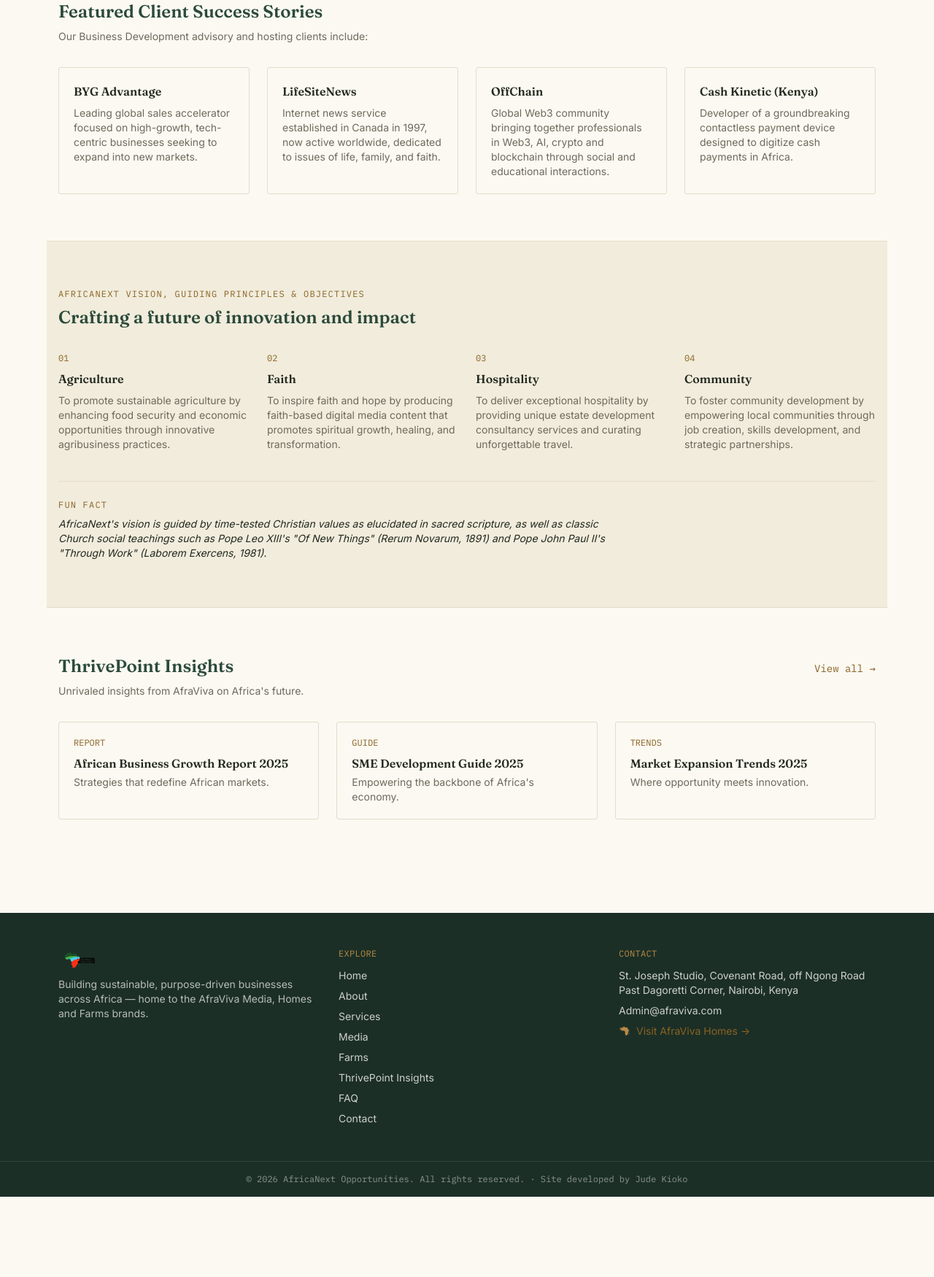
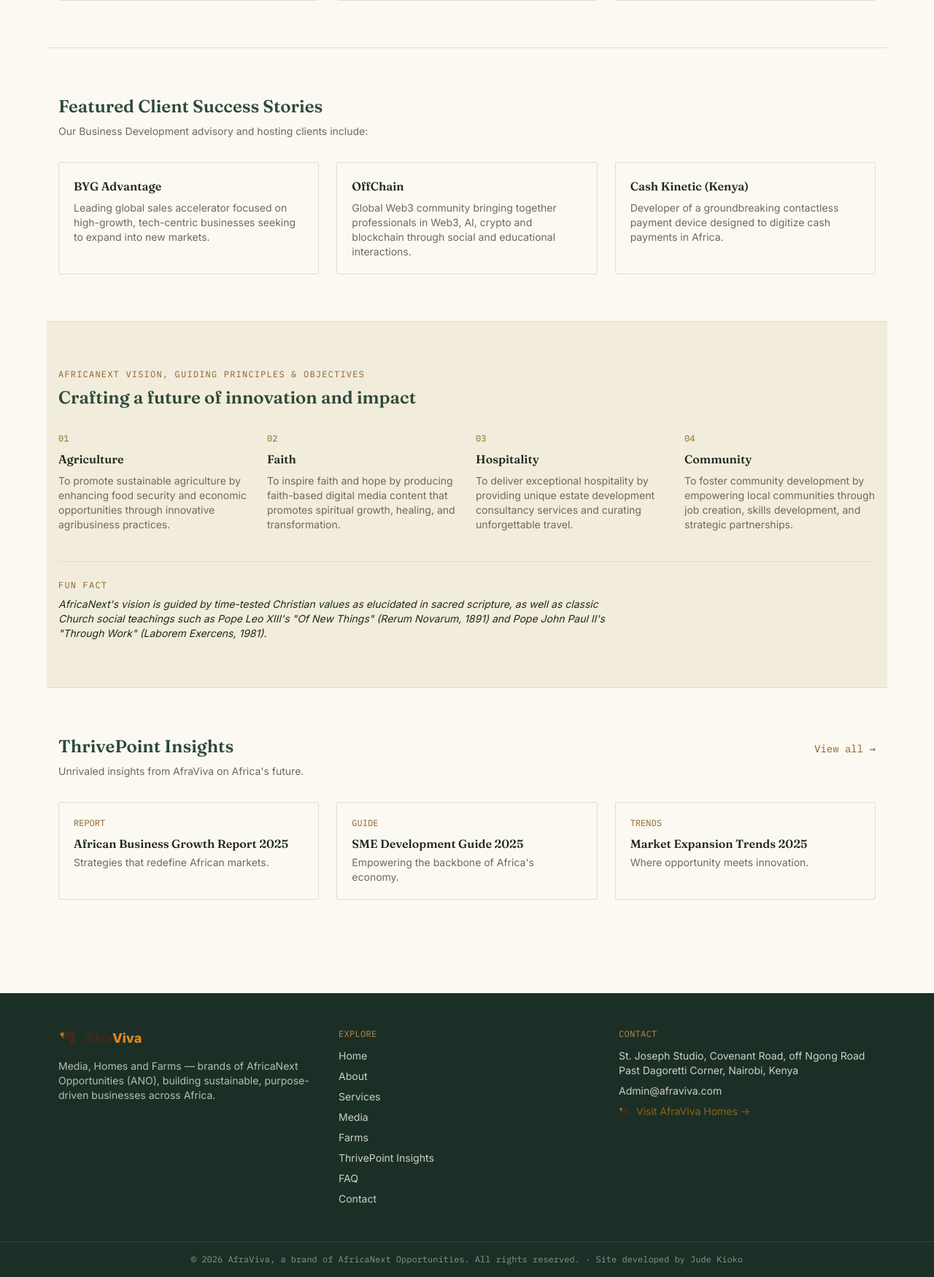
Before and after one commit to judekioko/afraviva-platform, a Django app: page / in a window 1280 px wide. Shown: the part 2257-4007 px from the top of the page at 73% size. Before the commit the page ends 3897 px from the top, so only its background shows below. Run offline with Django 5.2, Linux system fonts and the light colour scheme; data comes from the database, SQL or seed files in the repository; style sheets or scripts are compiled from the project's sources.

Commit message:
Restore AfraViva as the site's primary identity, per the real logo
Reverts the AfricaNext Opportunities top-level rebrand: header, footer,
page titles and admin dashboard are back to plain "AfraViva" (no
Media/Farms/Homes suffix), matching the user-supplied reference image
of the actual AfraViva Media logo concept.

Rebuilt the AfraViva mark with the real documented brand colors (brown
#3E2A1B continent, orange #E2861F sunburst, from homes.afraviva.com's
own logo-mark-notes.txt) instead of this project's forest/gold theme.
Added a combined mark+wordmark+subtitle partial (_afraviva_logo.html)
so Media/Farms pages show "AfraViva" with a "Media"/"Farms" subtitle,
exactly matching the reference logo's layout — the discipline name
only appears on that discipline's own pages, not site-wide.

AfricaNext Opportunities (ANO) stays mentioned as the parent company in
body copy (About, footer fine print) — just no longer the primary
title/logo.

Moved LifeSiteNews out of the generic "Featured Client Success
Stories" list (Business Development context) into a "Media Partner"
callout under AfraViva Media specifically, since it's a media house,
not a generic accelerator client.

Co-Authored-By: Claude Sonnet 5 <noreply@anthropic.com>

```diff
--- a/corporate/admin.py
+++ b/corporate/admin.py
@@ -2,9 +2,9 @@ from django.contrib import admin
 
 from .models import FAQItem, TeamMember
 
-admin.site.site_header = "AfricaNext Opportunities Admin"
-admin.site.site_title = "AfricaNext Opportunities Admin"
-admin.site.index_title = "Content management — AfraViva Media, Farms, Homes and corporate"
+admin.site.site_header = "AfraViva Admin"
+admin.site.site_title = "AfraViva Admin"
+admin.site.index_title = "AfraViva content management"
 
 
 @admin.register(FAQItem)
--- a/corporate/templates/corporate/about.html
+++ b/corporate/templates/corporate/about.html
@@ -1,5 +1,5 @@
 {% extends "base.html" %}
-{% block title %}About — AfricaNext Opportunities{% endblock %}
+{% block title %}About — AfraViva{% endblock %}
 {% block meta_description %}AfraViva is the brand of AfricaNext Opportunities (ANO) — building sustainable, purpose-driven businesses across agribusiness, media, homes and community development in Africa.{% endblock %}
 
 {% block content %}
--- a/corporate/templates/corporate/contact.html
+++ b/corporate/templates/corporate/contact.html
@@ -1,5 +1,5 @@
 {% extends "base.html" %}
-{% block title %}Contact — AfricaNext Opportunities{% endblock %}
+{% block title %}Contact — AfraViva{% endblock %}
 {% block meta_description %}Get in touch with AfraViva — offices in Nairobi (Kenya) and Kampala (Uganda).{% endblock %}
 
 {% block content %}
--- a/corporate/templates/corporate/faq.html
+++ b/corporate/templates/corporate/faq.html
@@ -1,5 +1,5 @@
 {% extends "base.html" %}
-{% block title %}FAQ — AfricaNext Opportunities{% endblock %}
+{% block title %}FAQ — AfraViva{% endblock %}
 
 {% block content %}
 <section class="max-w-3xl mx-auto px-4 py-16">
--- a/corporate/templates/corporate/home.html
+++ b/corporate/templates/corporate/home.html
@@ -1,5 +1,5 @@
 {% extends "base.html" %}
-{% block title %}AfricaNext Opportunities — Where the World Meets Africa{% endblock %}
+{% block title %}AfraViva — Where the World Meets Africa{% endblock %}
 {% block meta_description %}AfraViva, the brand of AfricaNext Opportunities (ANO) — blending talent, faith and innovation to build sustainable businesses across Media, Homes, Farms and Business Development.{% endblock %}
 
 {% block content %}
@@ -78,6 +78,13 @@
       <p class="text-muted text-sm">No media posts published yet.</p>
     {% endfor %}
   </div>
+  <div class="mt-6 border border-line rounded p-5 bg-paper-alt flex flex-wrap items-center justify-between gap-3">
+    <div>
+      <p class="font-mono text-xs uppercase tracking-wide text-gold-text mb-1">Media Partner</p>
+      <h3 class="font-serif font-semibold text-ink">LifeSiteNews</h3>
+      <p class="text-sm text-muted">Internet news service established in Canada in 1997, now active worldwide, dedicated to issues of life, family, and faith.</p>
+    </div>
+  </div>
 </section>
 
 <section class="max-w-6xl mx-auto px-4 py-16 border-t border-line reveal">
@@ -104,14 +111,10 @@
 <section class="max-w-6xl mx-auto px-4 py-16 border-t border-line reveal">
   <h2 class="font-serif text-2xl font-semibold text-forest mb-2">Featured Client Success Stories</h2>
   <p class="text-sm text-muted mb-8">Our Business Development advisory and hosting clients include:</p>
-  <div class="grid gap-6 md:grid-cols-2 lg:grid-cols-4">
+  <div class="grid gap-6 md:grid-cols-3">
     <div class="border border-line rounded p-5 transition-all hover:-translate-y-1 hover:shadow-md">
       <h3 class="font-serif font-semibold text-ink mb-2">BYG Advantage</h3>
       <p class="text-sm text-muted">Leading global sales accelerator focused on high-growth, tech-centric businesses seeking to expand into new markets.</p>
-    </div>
-    <div class="border border-line rounded p-5 transition-all hover:-translate-y-1 hover:shadow-md">
-      <h3 class="font-serif font-semibold text-ink mb-2">LifeSiteNews</h3>
-      <p class="text-sm text-muted">Internet news service established in Canada in 1997, now active worldwide, dedicated to issues of life, family, and faith.</p>
     </div>
     <div class="border border-line rounded p-5 transition-all hover:-translate-y-1 hover:shadow-md">
       <h3 class="font-serif font-semibold text-ink mb-2">OffChain</h3>
--- a/corporate/templates/corporate/thrivepoint.html
+++ b/corporate/templates/corporate/thrivepoint.html
@@ -1,5 +1,5 @@
 {% extends "base.html" %}
-{% block title %}ThrivePoint Insights — AfricaNext Opportunities{% endblock %}
+{% block title %}ThrivePoint Insights — AfraViva{% endblock %}
 {% block meta_description %}Unrivaled insights from AfraViva on Africa's future — reports, guides and trends on African business growth.{% endblock %}
 
 {% block content %}
--- a/farms_hub/templates/farms_hub/list.html
+++ b/farms_hub/templates/farms_hub/list.html
@@ -3,9 +3,8 @@
 
 {% block content %}
 <section class="max-w-6xl mx-auto px-4 py-16">
-  <div class="flex items-center gap-2 mb-4">
-    {% include "_afraviva_mark.html" with size=20 %}
-    <p class="font-mono text-xs uppercase tracking-widest text-gold-text">AfraViva Farms</p>
+  <div class="mb-6">
+    {% include "_afraviva_logo.html" with size=40 subtitle="Farms" wordmark_size="text-2xl" %}
   </div>
   <h1 class="font-serif text-3xl md:text-4xl font-semibold text-forest mb-6">Updates from the field</h1>
 
--- a/media_hub/templates/media_hub/list.html
+++ b/media_hub/templates/media_hub/list.html
@@ -4,15 +4,15 @@
 
 {% block content %}
 <section class="max-w-6xl mx-auto px-4 py-16">
-  <div class="flex items-center gap-2 mb-4">
-    {% include "_afraviva_mark.html" with size=20 %}
-    <p class="font-mono text-xs uppercase tracking-widest text-gold-text">AfraViva Media</p>
+  <div class="mb-6">
+    {% include "_afraviva_logo.html" with size=40 subtitle="Media" wordmark_size="text-2xl" %}
   </div>
   <h1 class="font-serif text-3xl md:text-4xl font-semibold text-forest mb-4">Latest from the desk</h1>
   <p class="text-ink-soft max-w-2xl mb-6">
     A pro-life, pro-family, Catholic-leaning media house producing youth-centric digital content
     on faith, family and religious freedom, relevant to contemporary African society.
   </p>
+  <p class="text-sm text-muted mb-6">Media partner: <span class="text-ink font-medium">LifeSiteNews</span> — an internet news service established in Canada in 1997, dedicated to issues of life, family, and faith.</p>
 
   <div class="flex gap-3 flex-wrap mb-10 font-mono text-xs uppercase tracking-wide">
     {% for social in MEDIA_SOCIAL_LINKS %}
--- /dev/null
+++ b/templates/_afraviva_logo.html
@@ -0,0 +1,14 @@
+{% comment %}
+Usage: {% include "_afraviva_logo.html" with size=28 subtitle="Media" %}
+subtitle is optional — omit it for the plain "AfraViva" mark (site-wide identity).
+Pass subtitle="Media"/"Farms"/"Homes" only on that discipline's own pages.
+{% endcomment %}
+<span class="inline-flex items-center gap-2">
+  {% include "_afraviva_mark.html" with size=size|default:28 %}
+  <span class="leading-tight">
+    <span class="block font-sans font-extrabold {{ wordmark_size|default:"text-lg" }}">
+      <span style="color:#3E2A1B">Afra</span><span style="color:#E2861F">Viva</span>
+    </span>
+    {% if subtitle %}<span class="block text-[10px] font-mono uppercase tracking-widest" style="color:#3E2A1B">{{ subtitle }}</span>{% endif %}
+  </span>
+</span>
--- a/templates/_afraviva_mark.html
+++ b/templates/_afraviva_mark.html
@@ -1,5 +1,5 @@
 <svg class="afraviva-mark" viewBox="0 0 100 110" width="{{ size|default:22 }}" height="{{ size|default:22 }}" xmlns="http://www.w3.org/2000/svg" aria-label="AfraViva">
-  <g stroke="#B98A46" stroke-width="3.4" stroke-linecap="round" opacity="0.95">
+  <g stroke="{{ rays_color|default:'#E2861F' }}" stroke-width="3.4" stroke-linecap="round" opacity="0.95">
     <line x1="23.15" y1="39.83" x2="6.41" y2="36.88"/>
     <line x1="23.15" y1="39.83" x2="5.93" y2="31.80"/>
     <line x1="23.15" y1="39.83" x2="7.06" y2="26.33"/>
@@ -13,7 +13,7 @@
     <line x1="23.15" y1="39.83" x2="39.89" y2="36.88"/>
     <line x1="23.15" y1="39.83" x2="40.88" y2="42.96"/>
   </g>
-  <circle cx="23.15" cy="39.83" r="11" fill="none" stroke="#B98A46" stroke-width="3.4" opacity="0.95"/>
-  <path d="M83.073,62.506L83.058,66.67L84.281,68.685L84.781,73.551L83.343,75.837L78.279,79.339L79.123,82.021L78.556,84.843L76.157,87.567L75.758,89.475L71.151,95.113L68.505,96.638L65.024,96.531L61.812,97.786L60.323,96.536L60.299,93.689L58.263,89.816L57.032,87.992L55.997,82.044L53.258,76.498L55.321,70.59L53.895,64.058L53.742,63.72L53.453,62.901L52.562,61.747L50.069,58.631L50.823,56.329L50.995,54.945L49.749,52.239L46.923,52.794L45.216,50.606L43.442,50.617L42.547,50.744L41.671,50.977L37.42,51.996L32.148,52.683L28.104,50.042L26.142,47.721L24.098,45.365L22.418,43.876L22.238,43.022L22.379,42.527L22.649,39.674L22.852,35.154L22,34.102L22.047,33.611L24.845,27.874L30.14,23.346L31.124,19.13L34.083,15.813L38.166,16.6L42.113,14.675L49.663,14.214L52.027,14.94L51.538,17.707L52.992,19.264L57.068,20.389L61.237,22.927L63.156,19.82L67.837,21.28L71.905,22.168L77.716,21.724L78.427,23.885L77.341,26.176L76.051,24.876L80.537,32.935L82.214,37.56L83.144,39.915L87.282,43.525L87.352,44.899L86.954,45.493L87.931,47.413L92.393,48.71L93.651,44.957L96,44.276L94.199,50.021L91.065,54.324L85.66,59.253Z" fill="{{ continent_color|default:'#2C4A3B' }}"/>
-  <path d="M94.296,71.069L95.312,74.15L91.643,85.395L88.325,85.452L87.47,81.981L88.689,79.673L88.767,75.266L90.791,74.775Z" fill="{{ continent_color|default:'#2C4A3B' }}"/>
+  <circle cx="23.15" cy="39.83" r="11" fill="none" stroke="{{ rays_color|default:'#E2861F' }}" stroke-width="3.4" opacity="0.95"/>
+  <path d="M83.073,62.506L83.058,66.67L84.281,68.685L84.781,73.551L83.343,75.837L78.279,79.339L79.123,82.021L78.556,84.843L76.157,87.567L75.758,89.475L71.151,95.113L68.505,96.638L65.024,96.531L61.812,97.786L60.323,96.536L60.299,93.689L58.263,89.816L57.032,87.992L55.997,82.044L53.258,76.498L55.321,70.59L53.895,64.058L53.742,63.72L53.453,62.901L52.562,61.747L50.069,58.631L50.823,56.329L50.995,54.945L49.749,52.239L46.923,52.794L45.216,50.606L43.442,50.617L42.547,50.744L41.671,50.977L37.42,51.996L32.148,52.683L28.104,50.042L26.142,47.721L24.098,45.365L22.418,43.876L22.238,43.022L22.379,42.527L22.649,39.674L22.852,35.154L22,34.102L22.047,33.611L24.845,27.874L30.14,23.346L31.124,19.13L34.083,15.813L38.166,16.6L42.113,14.675L49.663,14.214L52.027,14.94L51.538,17.707L52.992,19.264L57.068,20.389L61.237,22.927L63.156,19.82L67.837,21.28L71.905,22.168L77.716,21.724L78.427,23.885L77.341,26.176L76.051,24.876L80.537,32.935L82.214,37.56L83.144,39.915L87.282,43.525L87.352,44.899L86.954,45.493L87.931,47.413L92.393,48.71L93.651,44.957L96,44.276L94.199,50.021L91.065,54.324L85.66,59.253Z" fill="{{ continent_color|default:'#3E2A1B' }}"/>
+  <path d="M94.296,71.069L95.312,74.15L91.643,85.395L88.325,85.452L87.47,81.981L88.689,79.673L88.767,75.266L90.791,74.775Z" fill="{{ continent_color|default:'#3E2A1B' }}"/>
 </svg>
--- a/templates/base.html
+++ b/templates/base.html
@@ -3,11 +3,11 @@
 <head>
   <meta charset="utf-8">
   <meta name="viewport" content="width=device-width, initial-scale=1">
-  <title>{% block title %}AfricaNext Opportunities{% endblock %}</title>
-  <meta name="description" content="{% block meta_description %}AfricaNext Opportunities — building sustainable, purpose-driven businesses across Africa, home to the AfraViva Media, Homes and Farms brands.{% endblock %}">
+  <title>{% block title %}AfraViva{% endblock %}</title>
+  <meta name="description" content="{% block meta_description %}AfraViva — Media, Homes and Farms, brands of AfricaNext Opportunities (ANO).{% endblock %}">
   <link rel="canonical" href="{% block canonical %}{{ request.build_absolute_uri }}{% endblock %}">
   {% load static %}
-  <link href="https://fonts.googleapis.com/css2?family=Fraunces:opsz,wght@9..144,400;9..144,600&family=Inter:wght@400;500;600&family=IBM+Plex+Mono:wght@400;500&display=swap" rel="stylesheet">
+  <link href="https://fonts.googleapis.com/css2?family=Fraunces:opsz,wght@9..144,400;9..144,600&family=Inter:wght@400;500;600;800&family=IBM+Plex+Mono:wght@400;500&display=swap" rel="stylesheet">
   <link rel="stylesheet" href="{% static 'css/tailwind.build.css' %}">
   <script src="{% static 'vendor/htmx.min.js' %}" defer></script>
   <script src="{% static 'js/app.js' %}" defer></script>
@@ -17,9 +17,8 @@
 
   <header class="border-b border-line bg-paper sticky top-0 z-40" x-data="nav">
     <div class="max-w-6xl mx-auto px-4 flex items-center justify-between h-16">
-      <a href="{% url 'corporate:home' %}" class="flex items-center gap-2">
-        <img src="{% static 'img/africanext-logo.png' %}" alt="AfricaNext Opportunities" class="h-9 w-auto">
-        <span class="font-serif text-lg font-semibold text-forest hidden sm:inline">AfricaNext Opportunities</span>
+      <a href="{% url 'corporate:home' %}">
+        {% include "_afraviva_logo.html" with size=32 wordmark_size="text-xl" %}
       </a>
 
       <nav class="hidden md:flex items-center gap-6 text-sm font-medium">
@@ -49,10 +48,10 @@
   <footer class="bg-forest-dark text-paper mt-16">
     <div class="max-w-6xl mx-auto px-4 py-12 grid gap-8 md:grid-cols-3">
       <div>
-        <div class="flex items-center gap-2 mb-2">
-          <img src="{% static 'img/africanext-logo.png' %}" alt="AfricaNext Opportunities" class="h-8 w-auto">
+        <div class="mb-2">
+          {% include "_afraviva_logo.html" with size=28 wordmark_size="text-lg" %}
         </div>
-        <p class="text-sm text-paper/70">Building sustainable, purpose-driven businesses across Africa — home to the AfraViva Media, Homes and Farms brands.</p>
+        <p class="text-sm text-paper/70">Media, Homes and Farms — brands of AfricaNext Opportunities (ANO), building sustainable, purpose-driven businesses across Africa.</p>
       </div>
       <div>
         <h4 class="font-mono text-xs uppercase tracking-wide text-gold mb-3">Explore</h4>
@@ -67,13 +66,13 @@
         <p class="text-sm text-paper/80">St. Joseph Studio, Covenant Road, off Ngong Road<br>Past Dagoretti Corner, Nairobi, Kenya</p>
         <p class="text-sm text-paper/80 mt-2">Admin@afraviva.com</p>
         <a href="{{ HOMES_URL }}" class="text-sm text-gold-text hover:text-gold mt-2 inline-flex items-center gap-2">
-          {% include "_afraviva_mark.html" with size=16 continent_color="#B98A46" %}
+          {% include "_afraviva_mark.html" with size=16 %}
           Visit AfraViva Homes →
         </a>
       </div>
     </div>
     <div class="border-t border-white/10 text-center text-xs text-paper/50 py-4 font-mono">
-      &copy; {% now "Y" %} AfricaNext Opportunities. All rights reserved. · Site developed by Jude Kioko
+      &copy; {% now "Y" %} AfraViva, a brand of AfricaNext Opportunities. All rights reserved. · Site developed by Jude Kioko
     </div>
   </footer>
 </body>
```
Also changed, not shown: corporate/templates/corporate/services.html (+2 -6 lines).
